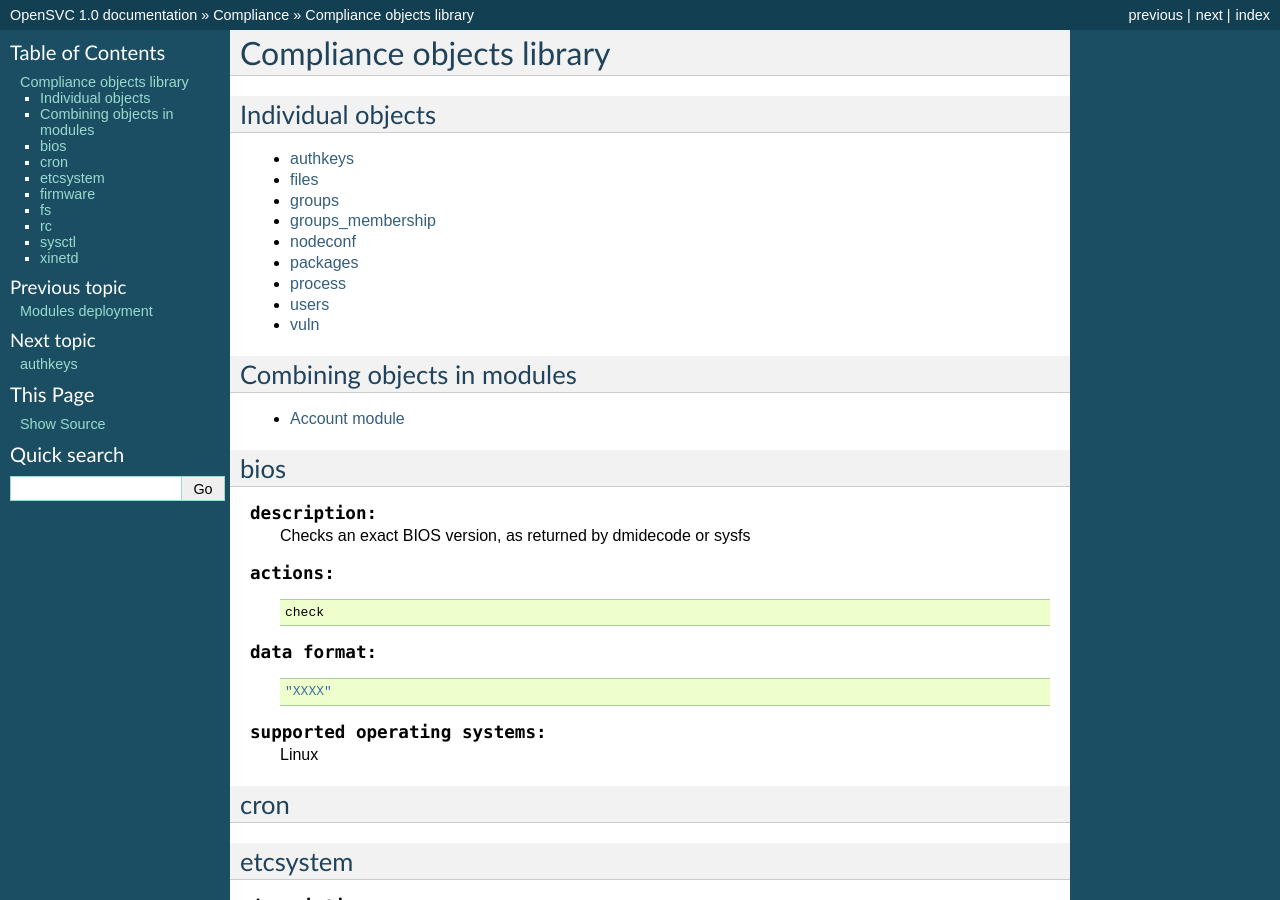
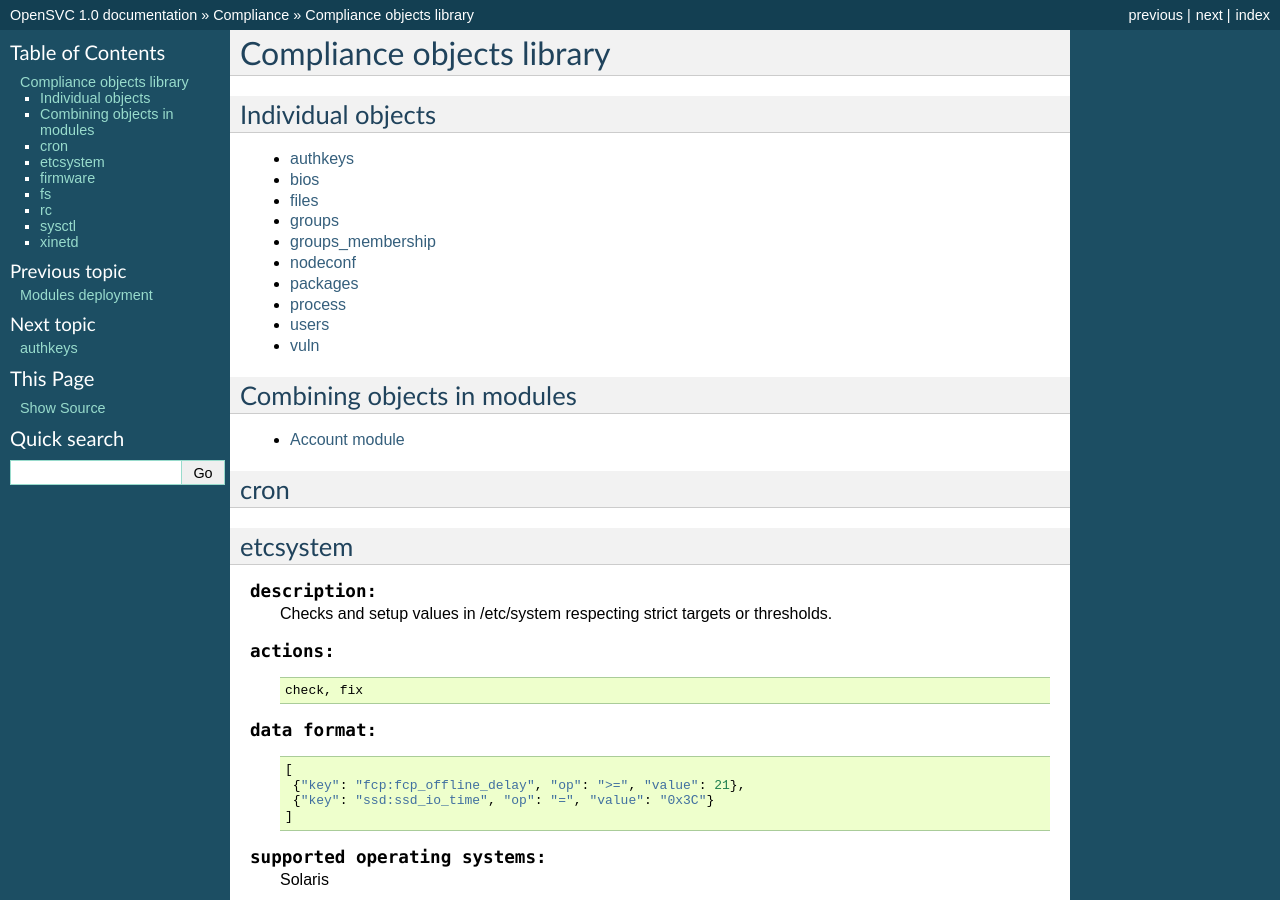
Before and after one commit to opensvc/docs.opensvc.com, a Sphinx documentation site: the page built from source/compliance.objects.rst, in a window 1280 px wide and 900 px high. Built offline with Sphinx 7.4.7, drawn with Linux system fonts in a browser that asks for light colours.

Commit message:
Compliance : split object bios

```diff
--- a/source/compliance.objects.rst
+++ b/source/compliance.objects.rst
@@ -24,29 +25,6 @@
    :maxdepth: 1
 
    compliance.objects.combo.account
-
-bios
-====
-
-.. function:: description:
-
-   Checks an exact BIOS version, as returned by dmidecode or sysfs
-
-.. function:: actions:
-
-   ::
-
-     check
-
-.. function:: data format:
-
-   ::
-
-    "XXXX"
-
-.. function:: supported operating systems:
-
-   Linux
 
 cron
 ====
```
Also changed, not shown: other parts of source/compliance.objects.rst (+1 -0 lines), source/compliance.objects.bios.rst (added, +67 -0 lines), source/_static/compliance.objects.bios.display.png (added), source/_static/compliance.objects.bios.edit.png (added).
